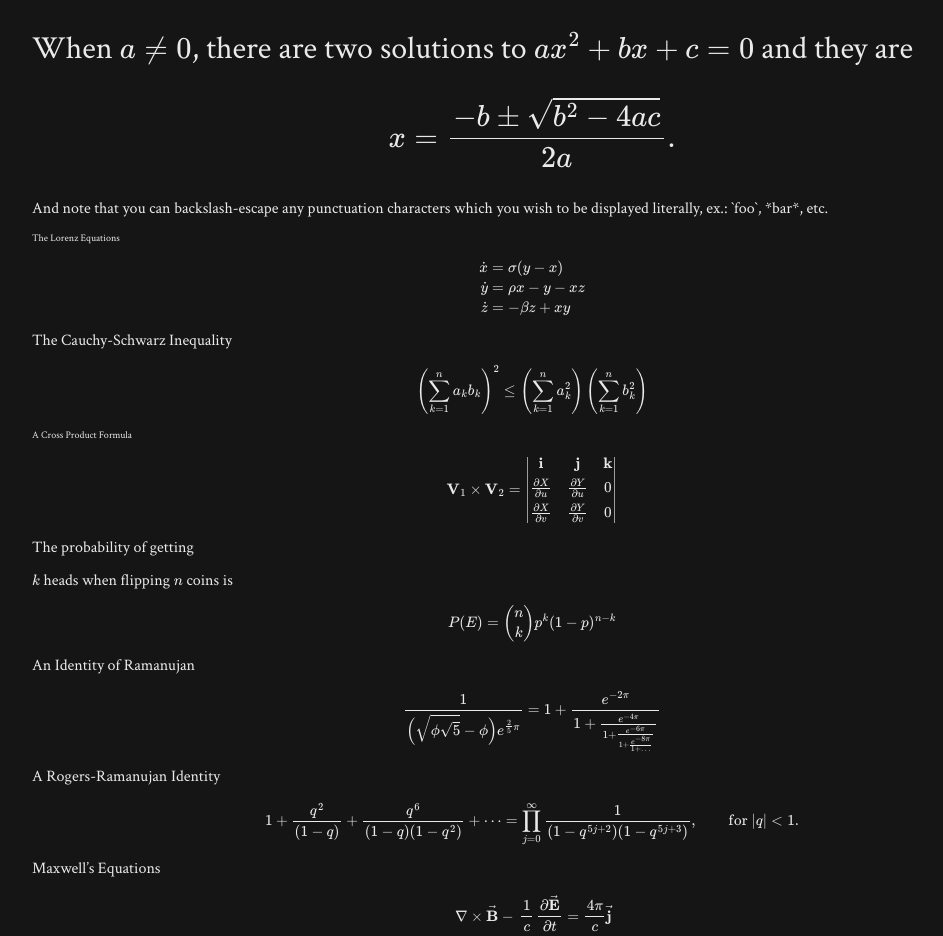
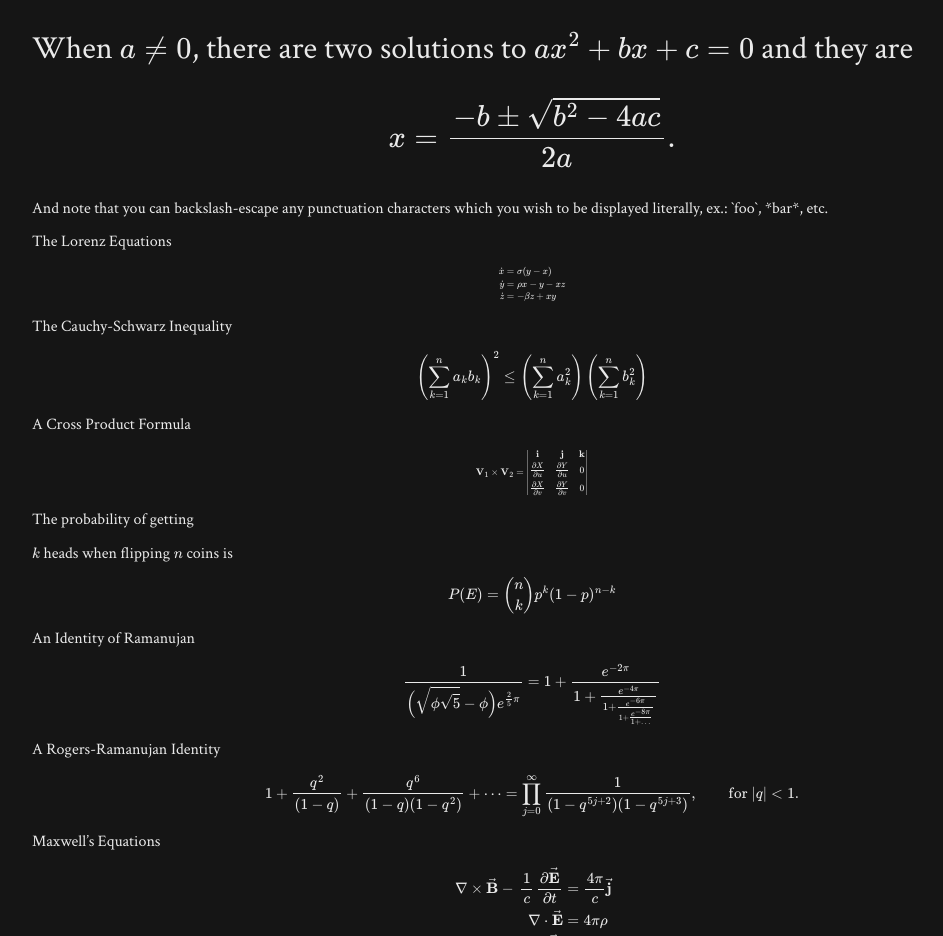
Before and after one commit to profphillips/wikibasics, a Jekyll site: the page built from test.md, in a window 1280 px wide. Shown: the part 2888-3824 px from the top of the page, without its empty margins (108-1051 px from the left). Built offline with Jekyll 4.4.1, drawn with Linux system fonts in a browser that asks for light colours; our own code applies the rules of GitHub Pages for plain Markdown files.

Commit message:
Update test.md

```diff
--- a/test.md
+++ b/test.md
@@ -166,14 +166,15 @@ $$I = \int \rho R^{2} dV$$
 And note that you can backslash-escape any punctuation characters
 which you wish to be displayed literally, ex.: \`foo\`, \*bar\*, etc.
 
-<p class="math">The Lorenz Equations</p><p>\[\begin{aligned} \dot{x} &amp; = \sigma(y-x) \\ \dot{y} &amp; = \rho x - y - xz \\ \dot{z} &amp; = -\beta z + xy \end{aligned} \]</p>
+<p>The Lorenz Equations</p>
+<p class="math">\[\begin{aligned} \dot{x} &amp; = \sigma(y-x) \\ \dot{y} &amp; = \rho x - y - xz \\ \dot{z} &amp; = -\beta z + xy \end{aligned} \]</p>
 
 <p>The Cauchy-Schwarz Inequality</p>
 <p>\[ \left( \sum_{k=1}^n a_k b_k \right)^2 \leq \left( \sum_{k=1}^n a_k^2 \right) \left( \sum_{k=1}^n b_k^2 \right) \]</p>
 
-<p class="math">A Cross Product Formula</p>
+<p>A Cross Product Formula</p>
 
-<p>\[\mathbf{V}_1 \times \mathbf{V}_2 = \begin{vmatrix} \mathbf{i} &amp; \mathbf{j} &amp; \mathbf{k} \\ \frac{\partial X}{\partial u} &amp; \frac{\partial Y}{\partial u} &amp; 0 \\ \frac{\partial X}{\partial v} &amp; \frac{\partial Y}{\partial v} &amp; 0 \end{vmatrix} \]</p>
+<p class="math">\[\mathbf{V}_1 \times \mathbf{V}_2 = \begin{vmatrix} \mathbf{i} &amp; \mathbf{j} &amp; \mathbf{k} \\ \frac{\partial X}{\partial u} &amp; \frac{\partial Y}{\partial u} &amp; 0 \\ \frac{\partial X}{\partial v} &amp; \frac{\partial Y}{\partial v} &amp; 0 \end{vmatrix} \]</p>
 
 <p>The probability of getting</p>
 <p>\(k\) heads when flipping \(n\) coins is \[P(E) = {n \choose k} p^k (1-p)^{ n-k} \]</p>
```
